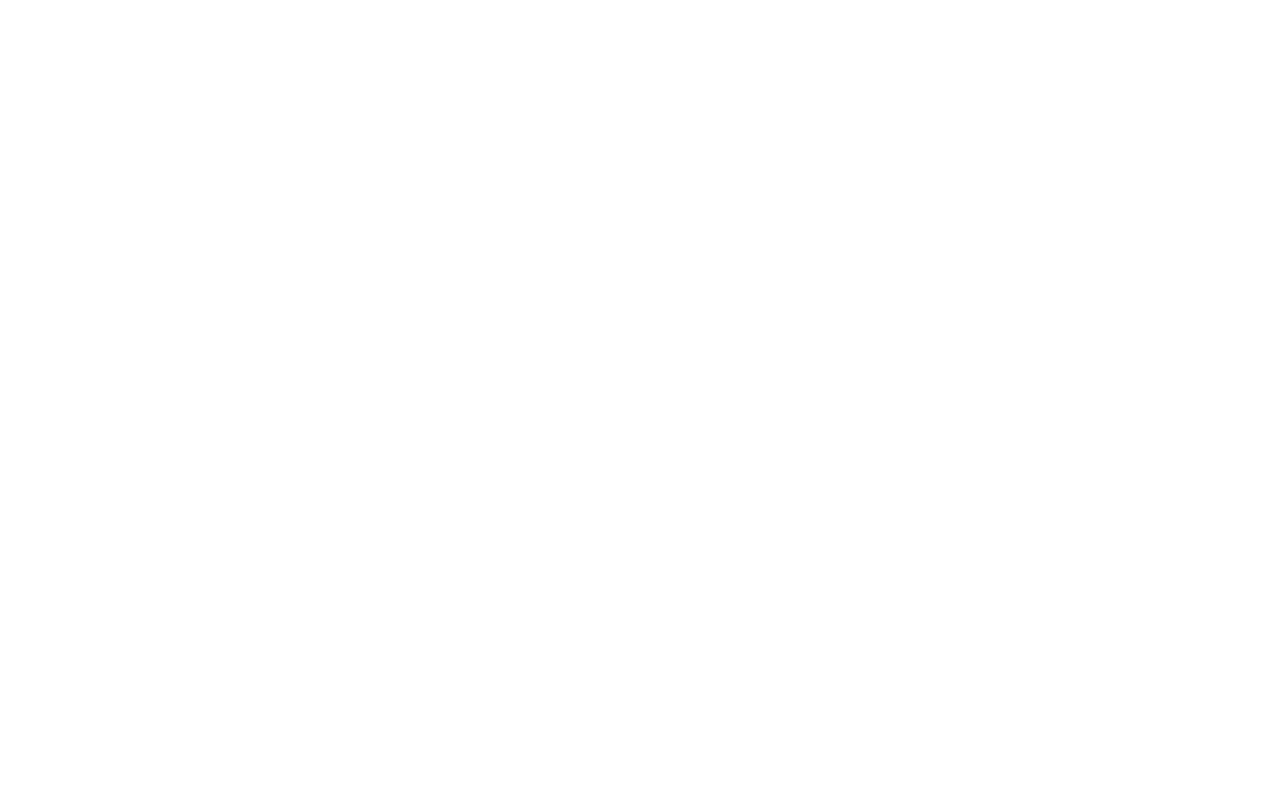
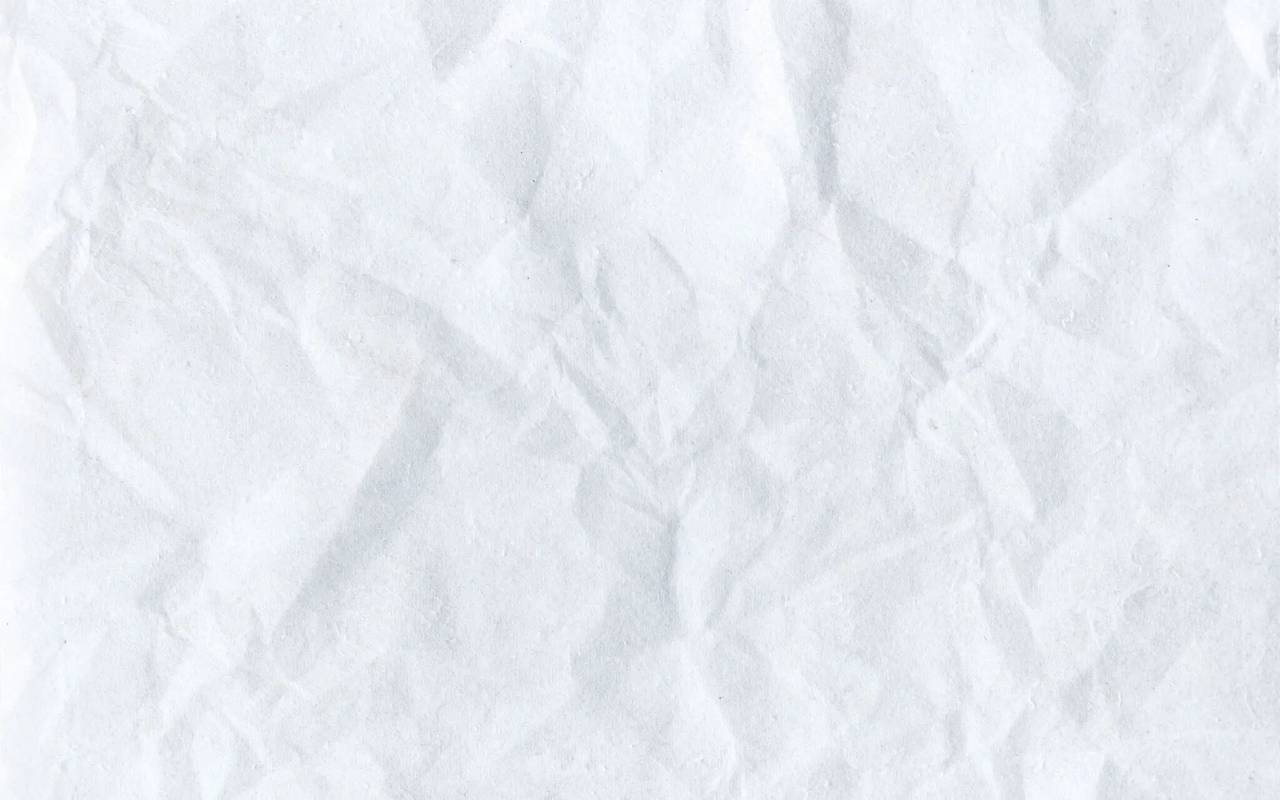
Before and after one commit to miliinbeer/todo-list, a React (Create React App) app: page / in a window 1280 px wide. Built offline with nearby package versions, Linux system fonts and the light colour scheme.

Commit message:
feat: created global styles

```diff
--- a/src/app/index.tsx
+++ b/src/app/index.tsx
@@ -1,9 +1,12 @@
 import React from "react";
 import { Home } from "../pages/home";
+import { GlobalStyles } from "./styles";
+import "../shared/fonts/fonts.css";
 
 function App() {
   return (
     <>
+      <GlobalStyles />
       <Home />
     </>
   );
--- /dev/null
+++ b/src/app/styles.ts
@@ -0,0 +1,15 @@
+import styled, { createGlobalStyle } from "styled-components";
+import background from "../shared/images/background.webp";
+
+export const GlobalStyles = createGlobalStyle`
+  body {
+  height: 100vh;
+  background-size: cover;
+  background-image: url(${background});
+  }
+  * {
+    box-sizing: border-box;
+    margin: 0;
+    padding: 0;
+  }
+`;
--- a/src/pages/home/index.tsx
+++ b/src/pages/home/index.tsx
@@ -1,6 +1,8 @@
 import React, { FunctionComponent } from "react";
 import { Root } from "./styles";
+import { GlobalStyles } from "../../app/styles";
 
 export const Home: FunctionComponent = () => {
-  return <Root></Root>;
+  return <Root>
+  </Root>;
 };
--- /dev/null
+++ b/src/shared/fonts/fonts.css
@@ -0,0 +1,4 @@
+@font-face {
+  font-family: 'LemonTuesday';
+  src: url("./LemonTuesday.ttf"),
+}
```
Also changed, not shown: src/shared/fonts/LemonTuesday.ttf (added).
